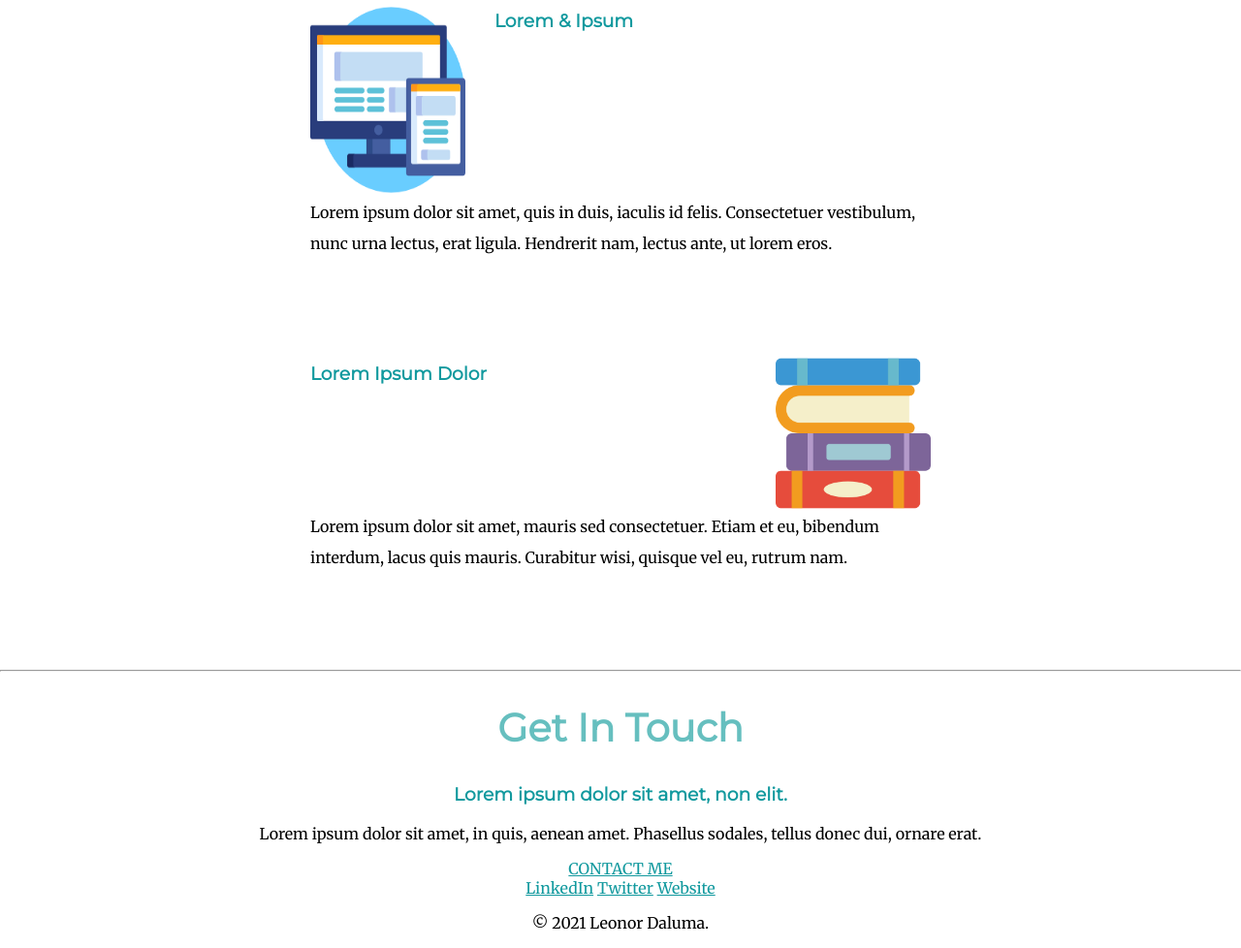
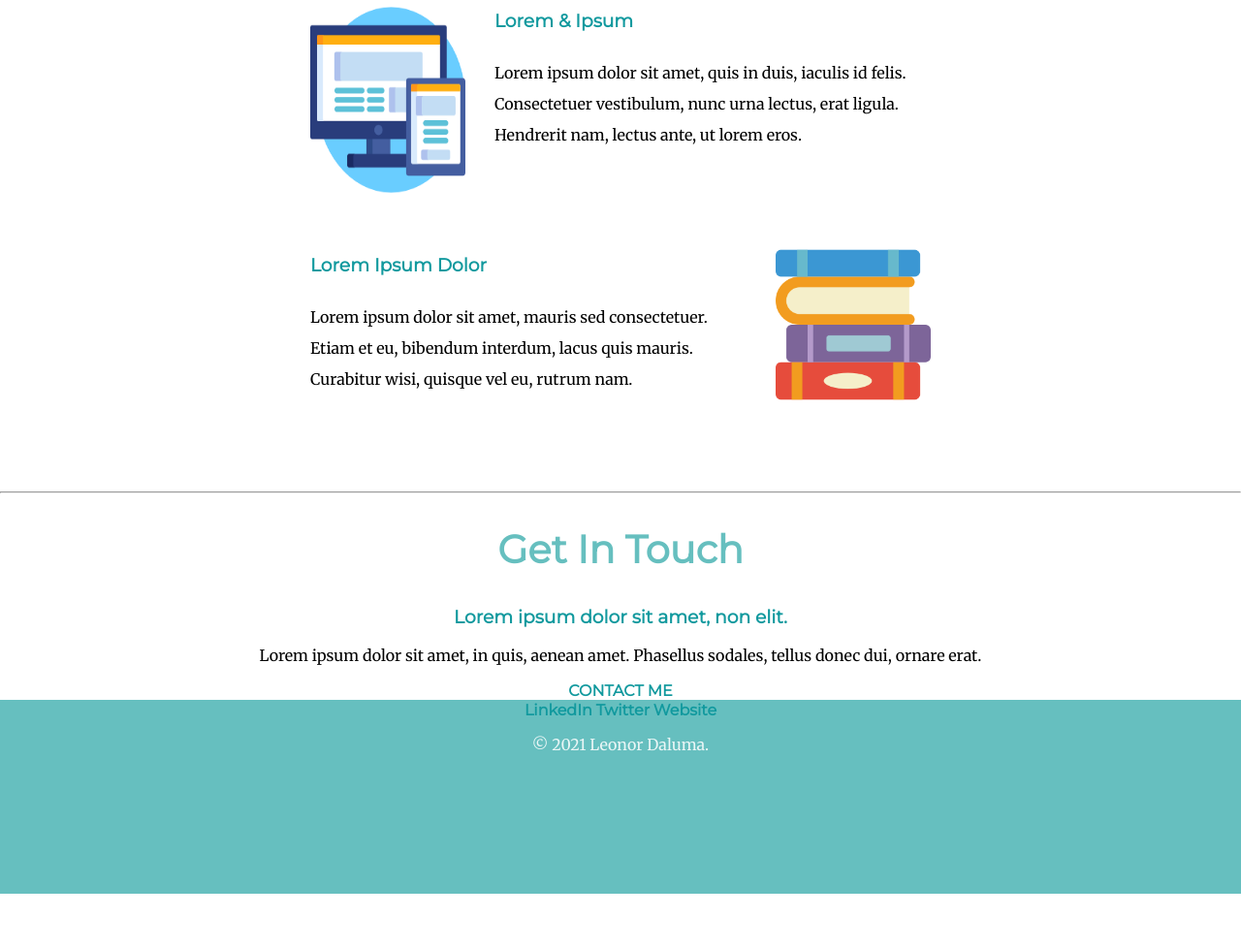
Before and after one commit to leonordaluma/100DaysofCode, a plain HTML site: page web development/CSS - My Site/index.html in a window 1280 px wide. Shown: the part 1465-2443 px from the top of the page at 97% size. After the commit the page ends 2387 px from the top, so only its background shows below. Drawn offline with Linux system fonts and the light colour scheme.

Commit message:
bottom container background color + height

```diff
--- a/web development/CSS - My Site/css/styles.css
+++ b/web development/CSS - My Site/css/styles.css
@@ -1,5 +1,8 @@
 a {
   color: #11999e;
+  font-family: "Montserrat", sans-serif;
+  font-weight: bold;
+  text-decoration: none;
 }
 
 body {
@@ -30,16 +33,23 @@ span {
   font-weight: normal;
 }
 
+.bottom-container {
+  background-color: #66BFBF;
+  height: 200px;
+}
+
+.copyright {
+  color: #EAF6F6;
+}
+
 .top-container {
   background-color: #e4f9f5;
   padding-top: 50px;
 }
 
-/* .middle-container {
-}
+/* /* .middle-container {
+} */
 
-.bottom-container {
-} */
 
 .red {
   height: 200px;
@@ -101,10 +111,10 @@ span {
   width: 25%;
 }
 
-.skill-description1 {
+/* .skill-description1 {
   clear: left;
 }
 
 .skill-description2 {
   clear: right;
-}
+} */
--- a/web development/CSS - My Site/index.html
+++ b/web development/CSS - My Site/index.html
@@ -59,7 +59,7 @@
         <a class="footer-link" href="https://www.linkedin.com/">LinkedIn</a>
         <a class="footer-link" href="https://twitter.com/">Twitter</a>
         <a class="footer-link" href="https://www.appbrewery.co/">Website</a>
-        <p>© 2021 Leonor Daluma.</p>
+        <p class="copyright">© 2021 Leonor Daluma.</p>
 
     </div>
 
```
